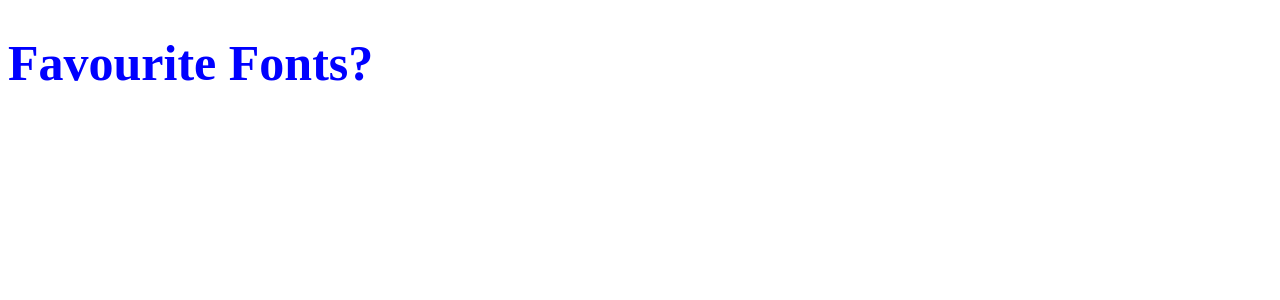
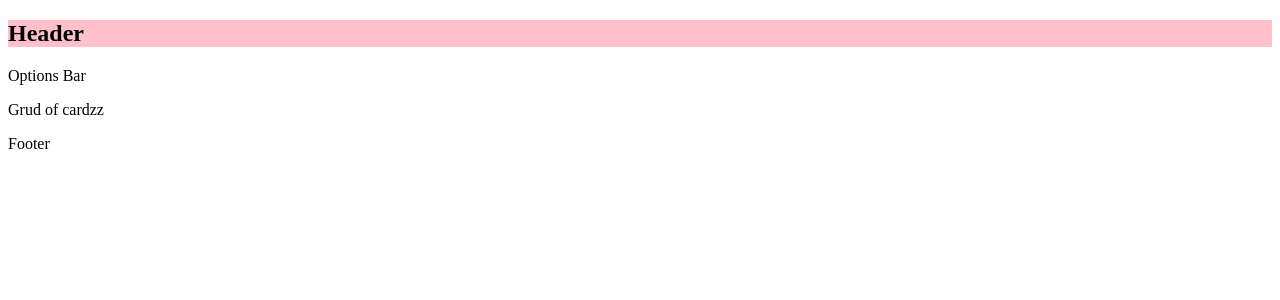
Before and after one commit to subject026/favourite-fonts, a React (Create React App) app: page / in a window 1280 px wide. Shown: the top 300 px of the page. Built offline with nearby package versions, Linux system fonts and the light colour scheme.

Commit message:
setup component structure

```diff
--- a/src/App.js
+++ b/src/App.js
@@ -1,24 +1,34 @@
 import React from "react";
 import styled from "styled-components";
 import { ThemeProvider, css } from "styled-components";
+
+import Header from "./Header";
+import OptionsBar from "./OptionsBar";
+import CardGrid from "./CardGrid";
+import Footer from "./Footer";
 
 const theme = {
   color1: "blue"
 };
 
-const Test = styled.h1`
-  ${({ theme: { color1 } }) => css`
-    font-size: 50px;
-    color: ${color1};
-  `}
-`;
+// const Example = styled.h1`
+//   ${({ theme: { color1 } }) => css`
+//     font-size: 50px;
+//     color: ${color1};
+//   `}
+// `;
 
-const App = () => (
-  <ThemeProvider theme={theme}>
-    <div>
-      <Test>Favourite Fonts?</Test>
-    </div>
-  </ThemeProvider>
-);
+class App extends React.Component {
+  render() {
+    return (
+      <ThemeProvider theme={theme}>
+        <Header />
+        <OptionsBar />
+        <CardGrid />
+        <Footer />
+      </ThemeProvider>
+    );
+  }
+}
 
 export default App;
--- /dev/null
+++ b/src/CardGrid/index.js
@@ -0,0 +1,11 @@
+import React from "react";
+
+const CardGrid = props => {
+  return (
+    <div>
+      <p>Grud of cardzz</p>
+    </div>
+  );
+};
+
+export default CardGrid;
--- /dev/null
+++ b/src/Footer/index.js
@@ -0,0 +1,11 @@
+import React from "react";
+
+const Footer = props => {
+  return (
+    <div>
+      <p>Footer</p>
+    </div>
+  );
+};
+
+export default Footer;
--- /dev/null
+++ b/src/Header/index.js
@@ -0,0 +1,22 @@
+import React from "react";
+import styled from "styled-components";
+
+const HeaderStyled = styled.header`
+  background-color: pink;
+`;
+
+class Header extends React.Component {
+  state = {
+    menuIsHidden: true
+  };
+
+  render() {
+    return (
+      <HeaderStyled>
+        <h2>Header</h2>
+      </HeaderStyled>
+    );
+  }
+}
+
+export default Header;
--- /dev/null
+++ b/src/OptionsBar/index.js
@@ -0,0 +1,11 @@
+import React from "react";
+
+const OptionsBar = props => {
+  return (
+    <section>
+      <p>Options Bar</p>
+    </section>
+  );
+};
+
+export default OptionsBar;
```
